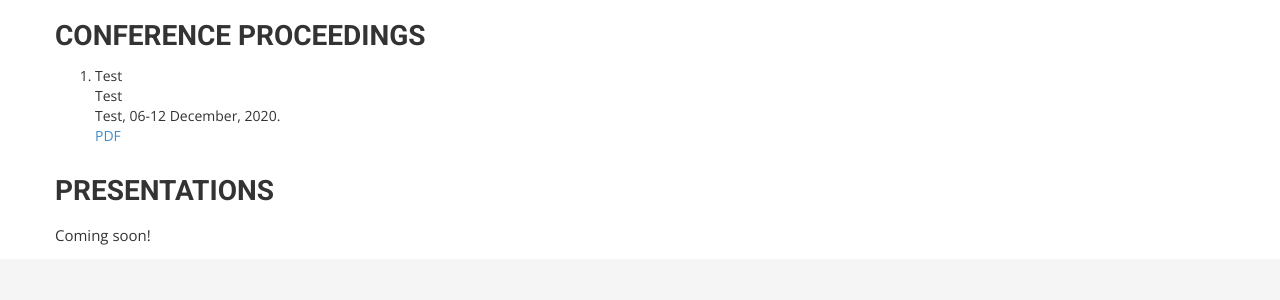
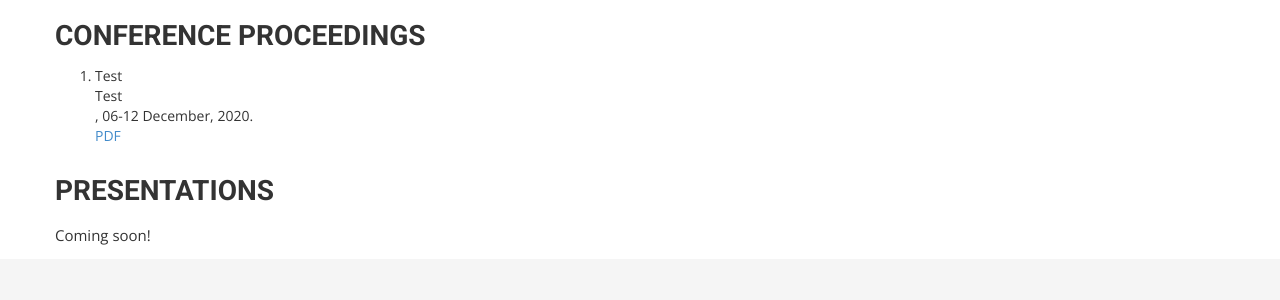
Before and after one commit to anr-multitrans/anr-multitrans.github.io, a Jekyll site: the page built from publications.html, in a window 1280 px wide. Shown: the part 508-808 px from the top of the page. Built offline with Jekyll 4.4.1, drawn with Linux system fonts in a browser that asks for light colours; nearby versions of some CDN libraries; some web fonts are replaced.

Commit message:
Update publications.html

```diff
--- a/publications.html
+++ b/publications.html
@@ -79,7 +79,7 @@
 			     {{ pub.title }}
 			   </div>
 			   <div class="pubpublication">
-			     {{ pub.publication }}, {{pub.pubdate}}, {{pub.year}}.
+			     {{ pub.venue }}, {{pub.pubdate}}, {{pub.year}}.
 			   </div>
 			 </div>
 			 <div class="publinks">
```
